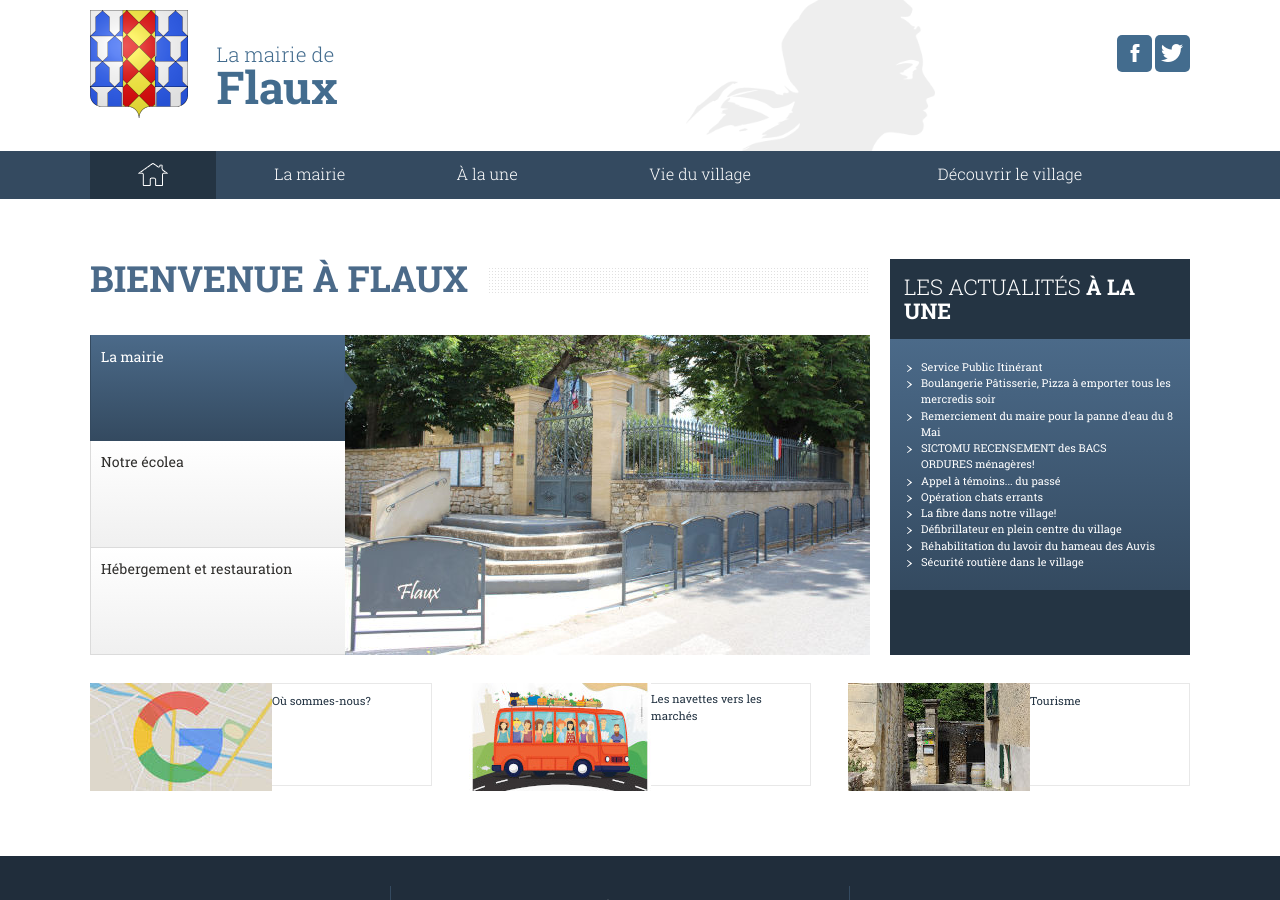
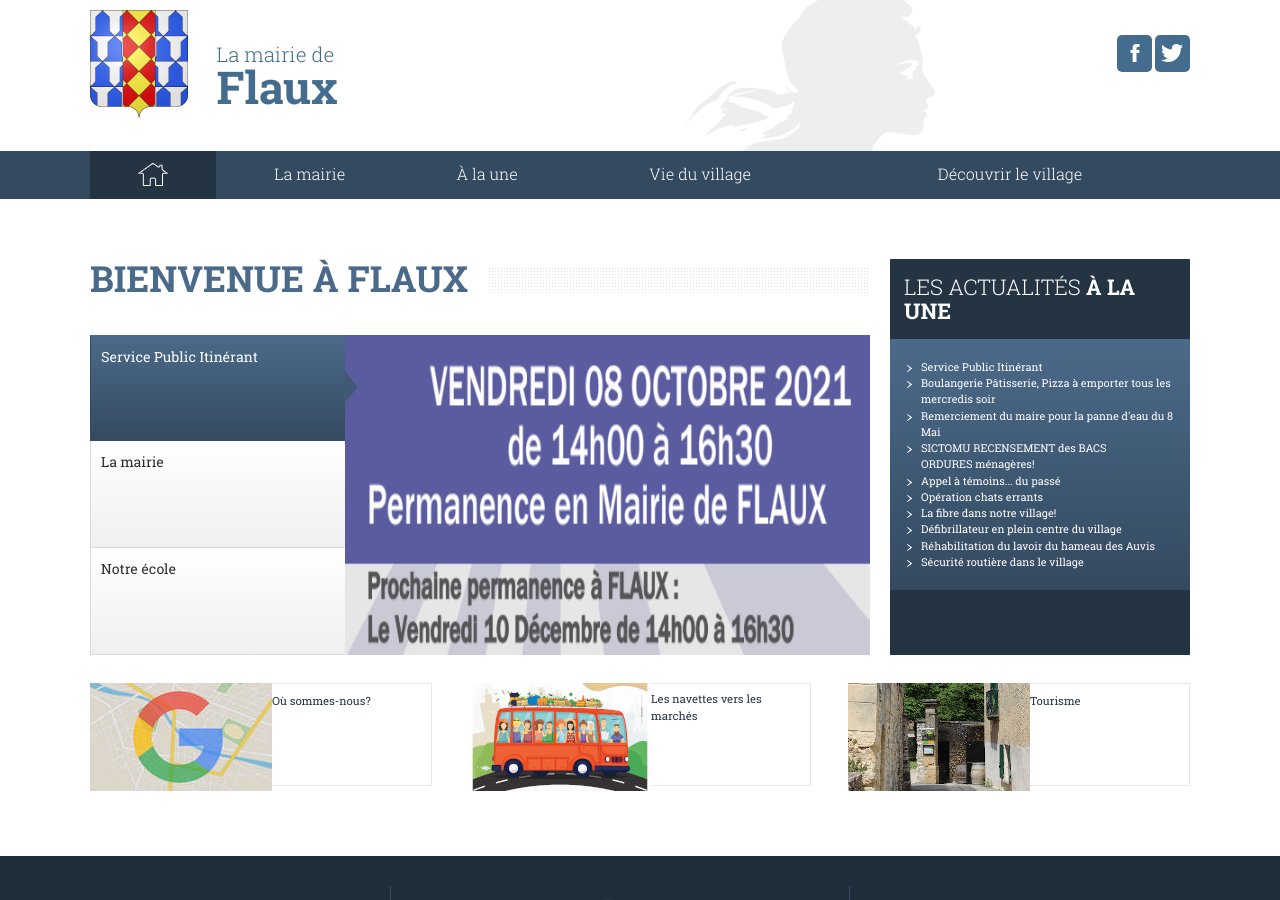
Before and after one commit to Flaux-Village/flaux-village.github.io, a Jekyll site: the page built from index.md, in a window 1280 px wide and 900 px high. Built offline with Jekyll 4.4.1, drawn with Linux system fonts in a browser that asks for light colours.

Commit message:
Update index.md

```diff
--- a/index.md
+++ b/index.md
@@ -5,18 +5,20 @@ description: Portail du village de Flaux
 keywords: mairie, commune, flaux, gard
 titre_page: Bienvenue à Flaux
 onglets_principaux:
+
+- titre: Service Public Itinérant
+  addresse: /assets/flyer/FLAUX Octobre2021-Servicepublicitinerant.pdf
+  illustration: /assets/flyer/Screenshot from 2021-09-27 11-06-26.png
+  description_illustration: Service public itinérant
 - titre: La mairie
   addresse: /mairie.html
   illustration: /assets/illustrations/525_320_Flauxentrance_3610.jpg
   description_illustration: La Mairie de Flaux.
-- titre: Notre écolea
+- titre: Notre école
   addresse: /ecole.html
   illustration: /assets/illustrations/525_320_Flauxbanner3_3614.jpg
   description_illustration: école de Flaux
-- titre: Hébergement et restauration
-  addresse: /hebergements.html
-  illustration: /assets/illustrations/525_320_flauxtapas_3622.jpg
-  description_illustration: hebergement
+
 
 
 articles_en_vedette:
```
